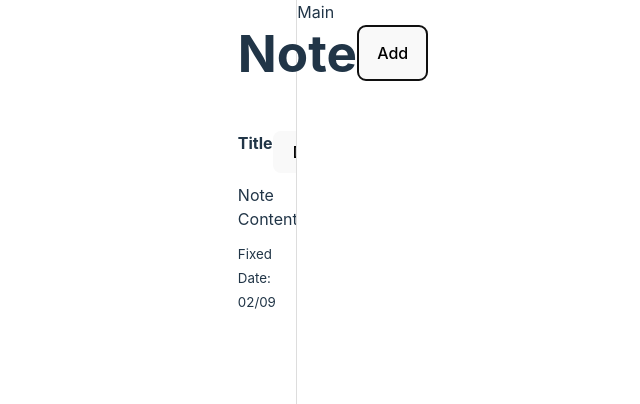
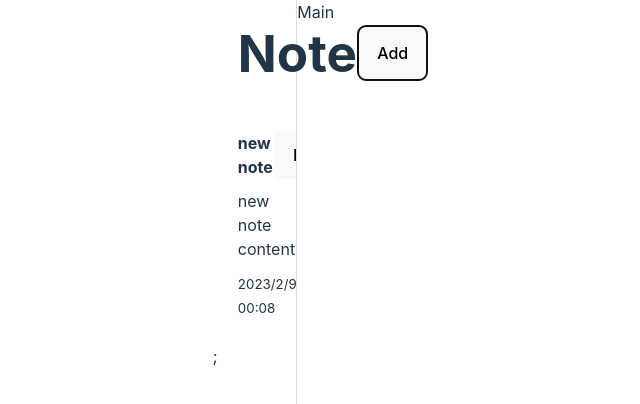
Before and after one commit to sorakawa101/note-app, a React (Vite) app: page / in a window 1280 px wide. Both pictures are taken after a click on the button "Add". Shown: the top 404 px of the page, without its empty margins (288-928 px from the left). Built offline with nearby package versions, Linux system fonts and the light colour scheme.

Commit message:
add: 新しいノートを表示できるようにした

```diff
--- a/src/App.jsx
+++ b/src/App.jsx
@@ -11,7 +11,7 @@
     const newNote = {
       id: 1,
       title: "new note",
-      content: "now note content",
+      content: "new note content",
       modDate: Date.now(),
     };
     setNotes([...notes, newNote]); // NOTE: 配列への追加方法（スプレッド構文）
@@ -22,7 +22,7 @@
 
   return (
     <div className="App">
-        <Sidebar onAddNote={onAddNote}/>
+        <Sidebar onAddNote={onAddNote} notes={notes} />
         <Main />
     </div>
   )
--- a/src/components/Sidebar.jsx
+++ b/src/components/Sidebar.jsx
@@ -1,7 +1,7 @@
 import React from 'react'
 import "./Sidebar.css"
 
-function Sidebar({ onAddNote }) {
+function Sidebar({ onAddNote, notes }) {
     return (
     <div className='app-sidebar'>
         <div className='app-sidebar-header'>
@@ -9,14 +9,19 @@
             <button onClick={onAddNote}>Add</button>
         </div>
         <div className="app-sidebar-notes">
-            <div className="app-sidebar-note">
-                <div className="sidebar-note-title">
-                    <strong>Title</strong>
-                    <button>Delete</button>
+            {notes.map((note) => (
+                <div className="app-sidebar-note">
+                    <div className="sidebar-note-title">
+                        <strong>{note.title}</strong>
+                        <button>Delete</button>
+                    </div>
+                    <p>{note.content}</p>
+                     {/* NOTE: 修正時間を日本時間表記に対応 */}
+                    <small>{new Date(note.modDate).toLocaleDateString("ja-JP", {
+                        hour: "2-digit",
+                        minute: "2-digit",})}</small>
                 </div>
-                <p>Note Contents</p>
-                <small>Fixed Date: 02/09</small>
-            </div>
+            ))};
         </div>
     </div>
     )
```
